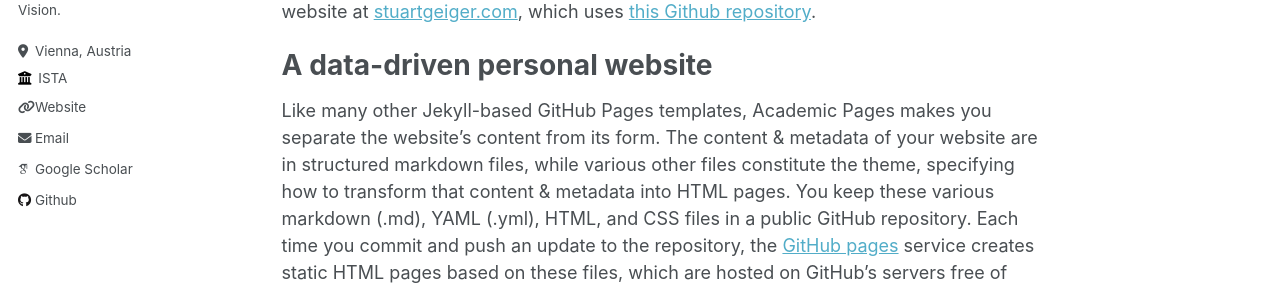
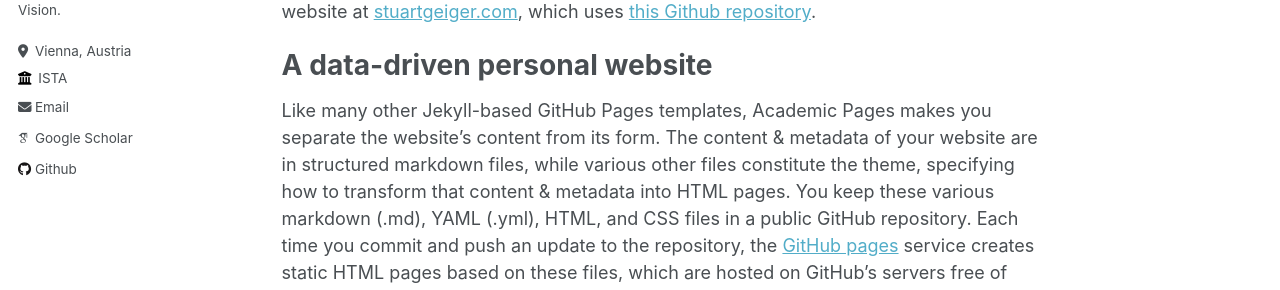
Before and after one commit to berndprach/berndprach.github.io, a Jekyll site: the page built from _pages/about.md, in a window 1280 px wide. Shown: the part 421-711 px from the top of the page. Built offline with Jekyll 4.4.1, drawn with Linux system fonts in a browser that asks for light colours; some web fonts are replaced.

```diff
--- a/_config.yml
+++ b/_config.yml
@@ -27,7 +27,7 @@ author:
   bio              : "I am a 5th year PhD Student interested in Interpretability and Robustness in Computer Vision."
   location         : "Vienna, Austria"
   employer         : "ISTA"
-  uri              : "https://ista.ac.at/en/home/"
+  uri              : # "https://ista.ac.at/en/home/"
   email            : "bprach@ist.ac.at"
 
   # Academic websites
```
